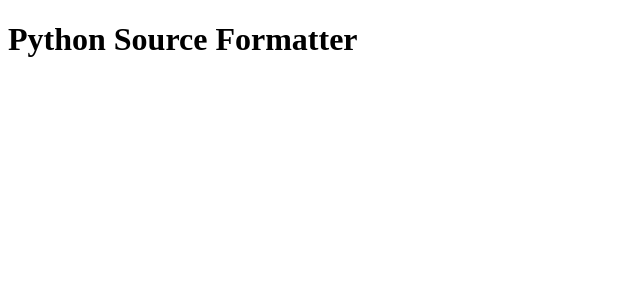
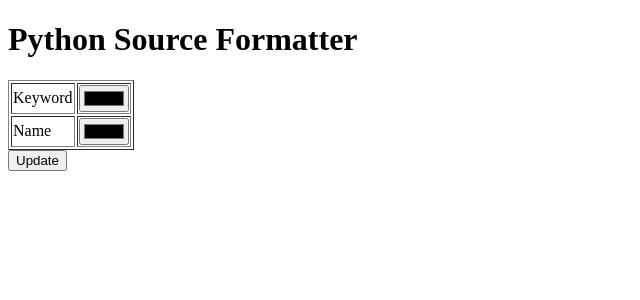
Before and after one commit to kybp/pyformat, a Flask app: template templates/source.html in a window 1280 px wide. Shown: the top 300 px of the page, without its empty margins (0-640 px from the left). Run offline with Flask 2, Linux system fonts and the light colour scheme; the template is opened without the code that fills it: most values are stand-ins (such as "Sample title", 1, 10 or a date in 2020); some libraries are stand-ins or nearby versions.

Commit message:
add colour selection

```diff
--- /dev/null
+++ b/static/color-config.js
@@ -0,0 +1,6 @@
+$(function() {
+  $("#updateColors").click(function() {
+    $(".python-keyword").css("color", $("#keyword-color").val());
+    $(".python-name").css("color", $("#name-color").val());
+  });
+});
--- a/static/source.css
+++ b/static/source.css
@@ -1,3 +1,11 @@
 div.python-source {
     font-family: courier;
 }
+
+span.python-keyword {
+    color: #f0f;
+}
+
+span.python-import {
+    color: #777;
+}
--- /dev/null
+++ b/templates/color-config.html
@@ -0,0 +1,13 @@
+<form class="color-config">
+  <table border="1">
+    <tr>
+      <td>Keyword</td>
+      <td><input type="color" id="keyword-color"></td>
+    </tr>
+    <tr>
+      <td>Name</td>
+      <td><input type="color" id="name-color"></td>
+    </tr>
+  </table>
+  <input type="button" value="Update" id="updateColors">
+</form>
--- a/templates/layout.html
+++ b/templates/layout.html
@@ -2,6 +2,8 @@
 <html>
   <head>
     <title>Python Source Formatter</title>
+    <script src="https://code.jquery.com/jquery-1.10.2.js"></script>
+    <script src="{{ url_for('static', filename='color-config.js') }}"></script>
     <link rel="stylesheet" type="text/css"
           href="{{ url_for('static', filename='source.css') }}">
   </head>
--- a/templates/source.html
+++ b/templates/source.html
@@ -11,6 +11,8 @@
 {% endmacro %}
 
 {% block body %}
+
+{% include "color-config.html" %}
 
 <div class="python-source">
 {% for node in ast %}
@@ -28,7 +30,7 @@
       <span class="python-keyword python-import"> import </span>
       {% for alias in node.names %}
         {{ print_alias(alias) }}
-        {% if not loop.last %}, {% endif %}
+        {%- if not loop.last %}, {% endif %}
       {% endfor %}
     {% endif %}
   </div>
```
Also changed, not shown: 1 other file.
